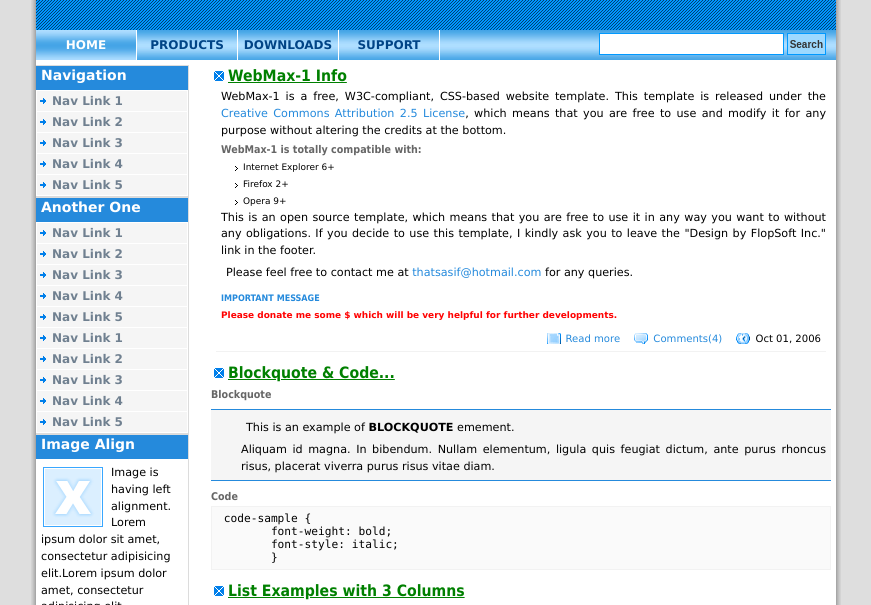
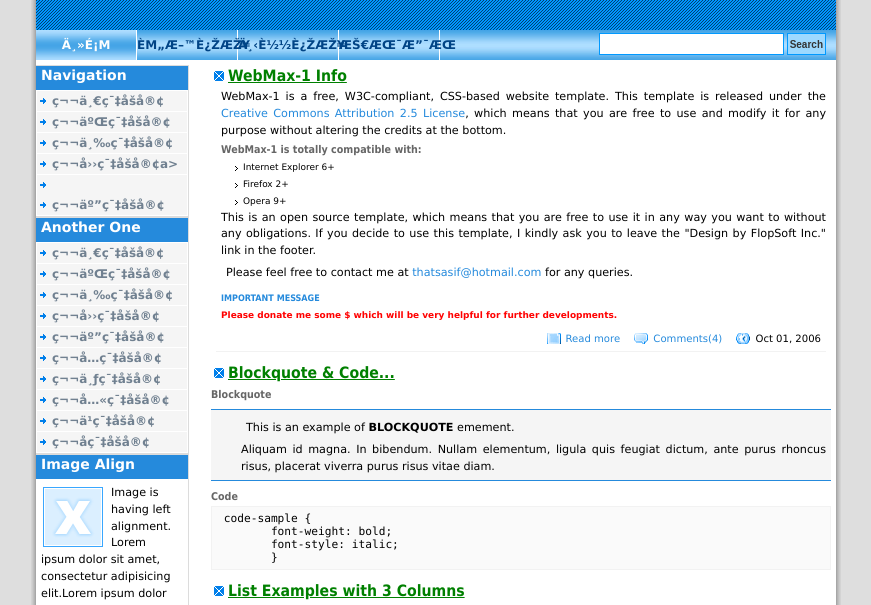
Before and after one commit to FightingLH/Lihuan.github.io, a plain HTML site: page index.html in a window 1280 px wide. Shown: the part 115-720 px from the top of the page, without its empty margins (204-1075 px from the left). Drawn offline with Linux system fonts and the light colour scheme.

Commit message:
修改html

```diff
--- a/index.html
+++ b/index.html
@@ -1,7 +1,7 @@
 <!DOCTYPE html PUBLIC "-//W3C//DTD XHTML 1.0 Transitional//EN" "http://www.w3.org/TR/xhtml1/DTD/xhtml1-transitional.dtd">
 <html xmlns="http://www.w3.org/1999/xhtml">
 <head>
-<title>free-css-templates-209</title>
+<title>Fighting-Blog</title>
 <link rel="stylesheet" href="images/main.css" type="text/css" />
 <meta http-equiv="Content-Type" content="text/html; charset=iso-8859-1" /></head>
 <body>
@@ -17,10 +17,10 @@
 	</div>
 	<div id="menu">
     <ul>
-      <li class="current"><a href="http://www.865171.cn">Home</a></li>
-      <li><a href="https://fightinglh.github.io/Lihuan.github.io/test.html">Products</a></li>
-      <li><a href="https://fightinglh.github.io/Lihuan.github.io/test.html">Downloads</a></li>
-      <li><a href="https://fightinglh.github.io/Lihuan.github.io/test.html">Support</a></li>
+      <li class="current"><a href="http://www.865171.cn">主页</a></li>
+      <li><a href="https://fightinglh.github.io/Lihuan.github.io/test.html">资料连接</a></li>
+      <li><a href="https://fightinglh.github.io/Lihuan.github.io/test.html">下载连接</a></li>
+      <li><a href="https://fightinglh.github.io/Lihuan.github.io/test.html">技术支持</a></li>
     </ul>
 		<div class="search">
 		<form method="post" action="https://fightinglh.github.io/Lihuan.github.io/test.html">
@@ -35,27 +35,27 @@
 		  <div class="navigation">
 			<div class="navhead">Navigation</div>
 			<ul class="navmenu">
-			  <li><a href="https://fightinglh.github.io/Lihuan.github.io/test.html">Nav Link 1</a></li>
-			  <li><a href="https://fightinglh.github.io/Lihuan.github.io/test.html">Nav Link 2</a></li>
-			  <li><a href="https://fightinglh.github.io/Lihuan.github.io/test.html">Nav Link 3</a></li>
-			  <li><a href="https://fightinglh.github.io/Lihuan.github.io/test.html">Nav Link 4</a></li>
-			  <li><a href="https://fightinglh.github.io/Lihuan.github.io/test.html">Nav Link 5</a></li>
+			  <li><a href="https://fightinglh.github.io/Lihuan.github.io/test.html">第一篇博客</a></li>
+			  <li><a href="https://fightinglh.github.io/Lihuan.github.io/test.html">第二篇博客</a></li>
+			  <li><a href="https://fightinglh.github.io/Lihuan.github.io/test.html">第三篇博客</a></li>
+			  <li><a href="https://fightinglh.github.io/Lihuan.github.io/test.html">第四篇博客a></li>
+			  <li><a href="https://fightinglh.github.io/Lihuan.github.io/test.html">第五篇博客</a></li>
 			</ul>
 		  </div>
 
           <div class="navigation">
 			<div class="navhead">Another One</div>
 			<ul class="navmenu">
-			  <li><a href="https://fightinglh.github.io/Lihuan.github.io/test.html">Nav Link 1</a></li>
-			  <li><a href="https://fightinglh.github.io/Lihuan.github.io/test.html">Nav Link 2</a></li>
-			  <li><a href="https://fightinglh.github.io/Lihuan.github.io/test.html">Nav Link 3</a></li>
-			  <li><a href="https://fightinglh.github.io/Lihuan.github.io/test.html">Nav Link 4</a></li>
-			  <li><a href="https://fightinglh.github.io/Lihuan.github.io/test.html">Nav Link 5</a></li>
-			  <li><a href="https://fightinglh.github.io/Lihuan.github.io/test.html">Nav Link 1</a></li>
-			  <li><a href="https://fightinglh.github.io/Lihuan.github.io/test.html">Nav Link 2</a></li>
-			  <li><a href="http://www.865171.cn">Nav Link 3</a></li>
-			  <li><a href="http://www.865171.cn">Nav Link 4</a></li>
-			  <li><a href="http://www.865171.cn">Nav Link 5</a></li>
+			  <li><a href="https://fightinglh.github.io/Lihuan.github.io/test.html">第一篇博客</a></li>
+			  <li><a href="https://fightinglh.github.io/Lihuan.github.io/test.html">第二篇博客</a></li>
+			  <li><a href="https://fightinglh.github.io/Lihuan.github.io/test.html">第三篇博客</a></li>
+			  <li><a href="https://fightinglh.github.io/Lihuan.github.io/test.html">第四篇博客</a></li>
+			  <li><a href="https://fightinglh.github.io/Lihuan.github.io/test.html">第五篇博客</a></li>
+			  <li><a href="https://fightinglh.github.io/Lihuan.github.io/test.html">第六篇博客</a></li>
+			  <li><a href="https://fightinglh.github.io/Lihuan.github.io/test.html">第七篇博客</a></li>
+			  <li><a href="http://www.865171.cn">第八篇博客</a></li>
+			  <li><a href="http://www.865171.cn">第九篇博客</a></li>
+			  <li><a href="http://www.865171.cn">第十篇博客</a></li>
 			</ul>
 		  </div>
 
```
